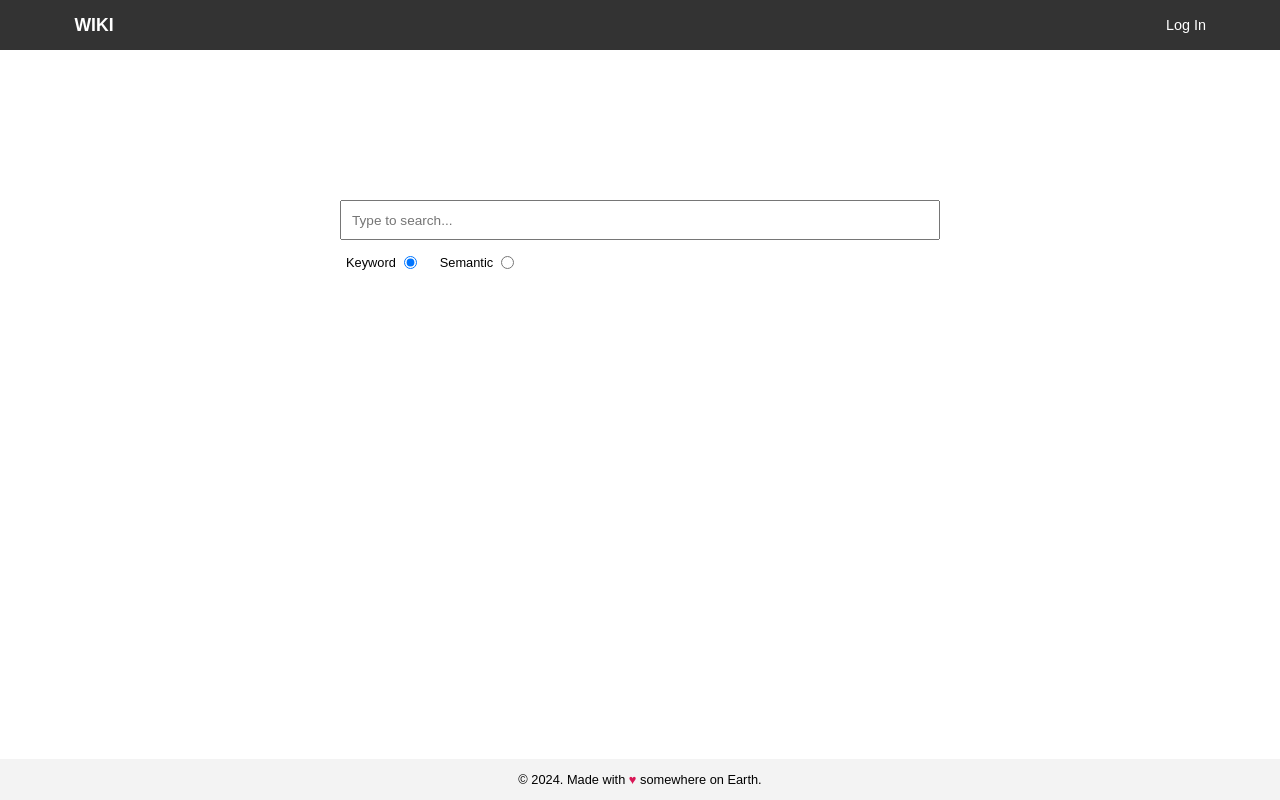
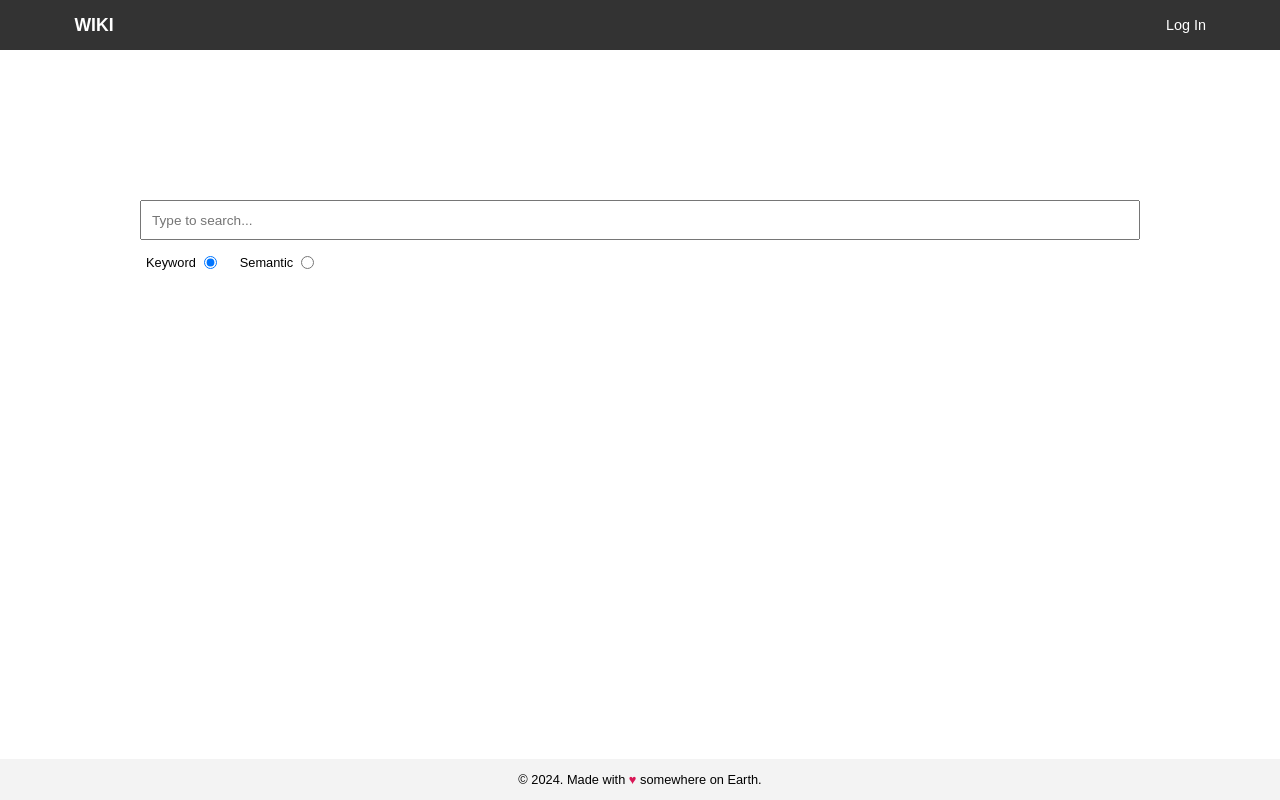
Before and after one commit to mgbrian/wiki, a Python web app: template templates/index.html in a window 1280 px wide. Run offline with Jinja, Linux system fonts and the light colour scheme; the template is opened without the code that fills it, so the values that code supplies are empty.

Commit message:
Update content max width to 1000px.

```diff
--- a/static/css/styles.css
+++ b/static/css/styles.css
@@ -1,6 +1,6 @@
 :root {
     --search-box-height: 40px;
-    --content-max-width: 600px;
+    --content-max-width: 1000px;
     --header-height: 50px;
     --footer-height: 50px;
     --thumbnail-carousel-height: 100px;
```
